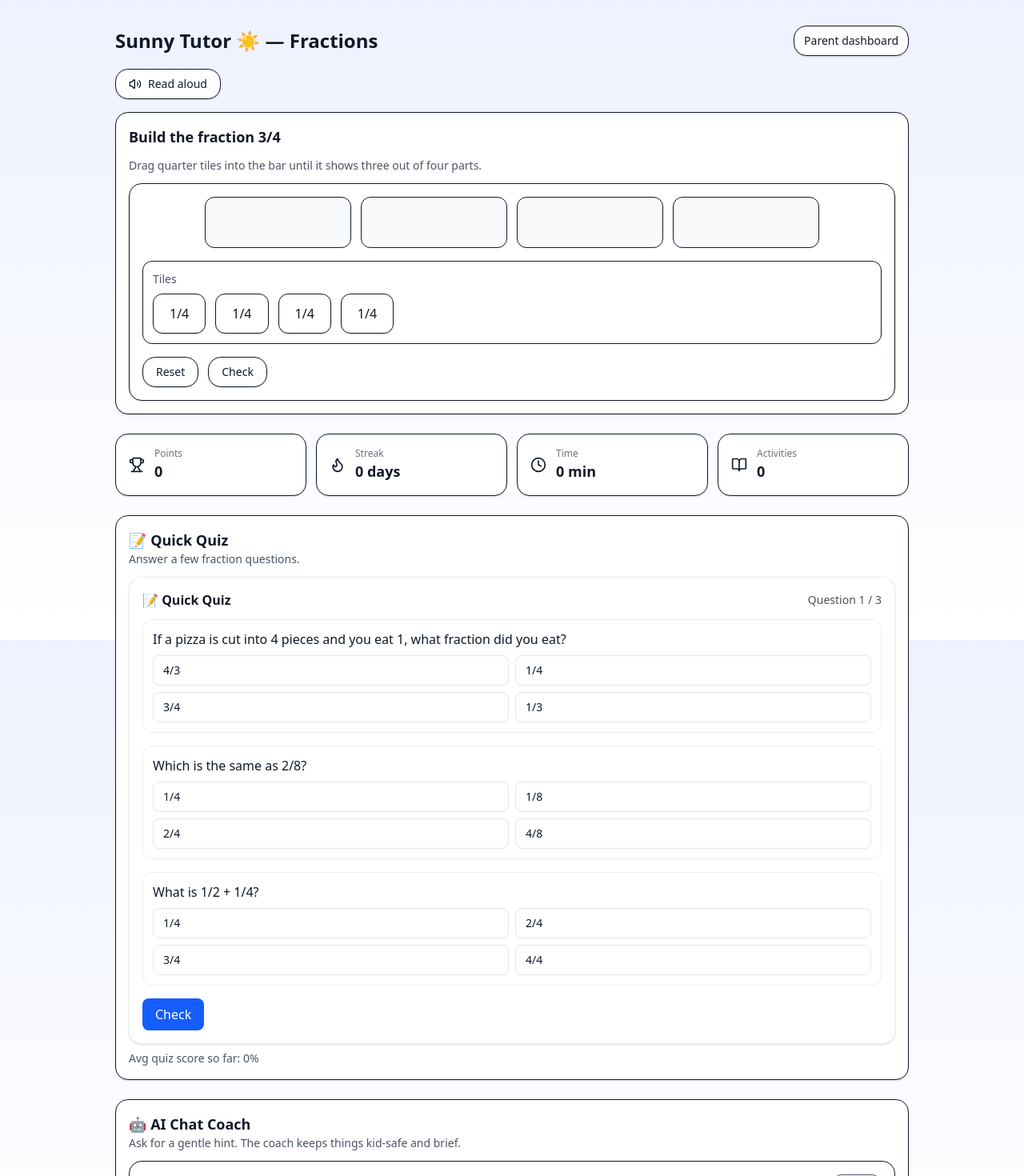
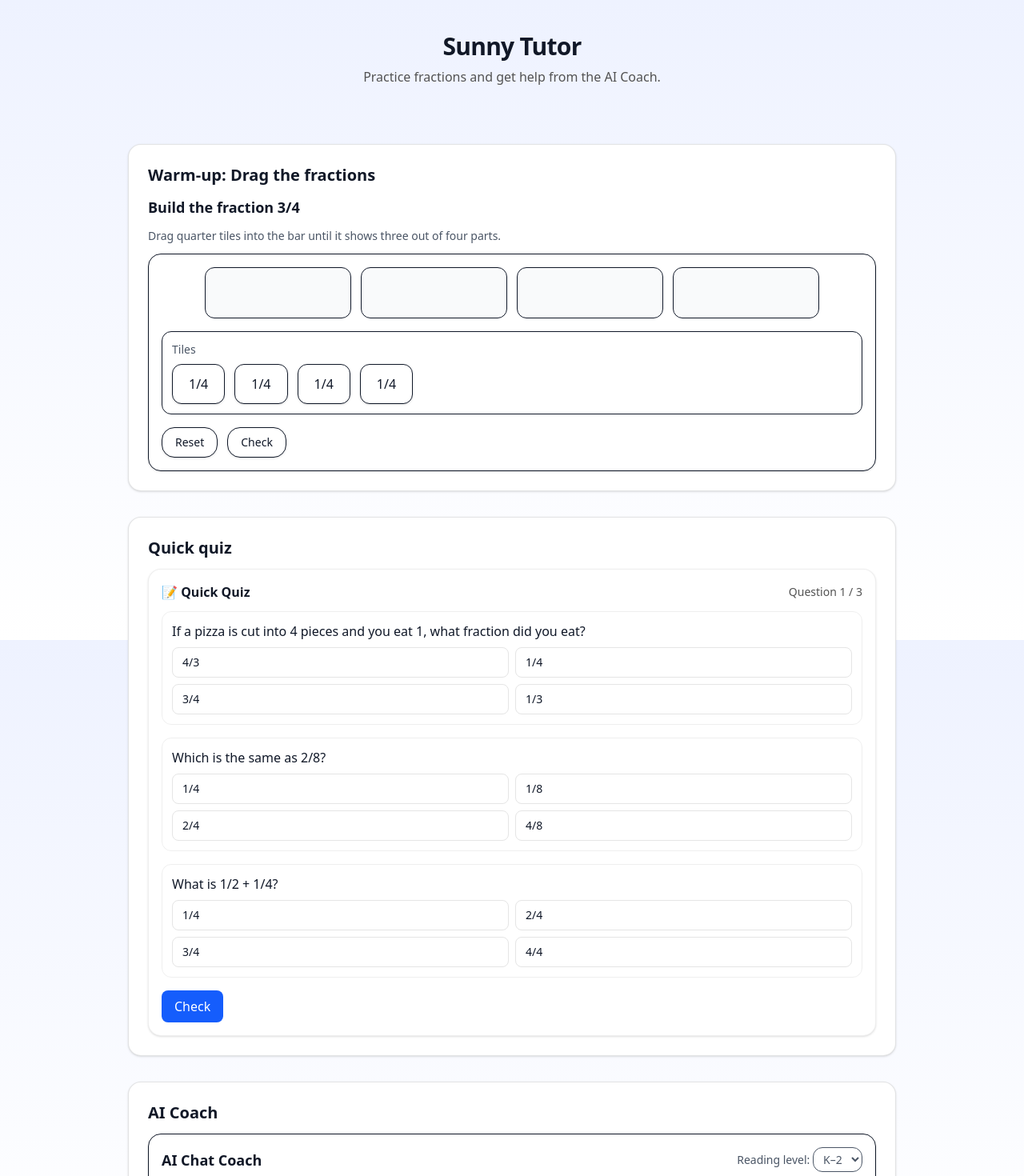
Before and after one commit to ssmgproductionz-cpu/sunnytutor-next, a Next.js app: page / in a window 1280 px wide. Shown: the top 1470 px of the page at 80% size. Built offline with nearby package versions, Linux system fonts and the light colour scheme.

Commit message:
fix: home page imports + local quiz data

```diff
--- a/src/app/page.tsx
+++ b/src/app/page.tsx
@@ -1,258 +1,69 @@
-'use client';
+// src/app/page.tsx
+import Link from 'next/link';
+import ChatCoach from '@/components/ChatCoach';
+import DragFractions from '@/components/DragFractions';
+import Quiz from '@/components/Quiz';
 
-import { useEffect, useMemo, useState } from 'react';
-import Link from 'next/link';
-import { Trophy, Clock, Flame, BookOpen } from 'lucide-react';
-import TTSButton from '@/components/TTSButton';
-import DragFractions from '@/components/DragFractions';
-import Quiz, { QuizQuestion } from '@/components/Quiz';
-import ChatCoach from '@/components/ChatCoach';
-
-/* ================= Progress (localStorage) ================= */
-
-type ProgressEntry = {
-  id: string;
-  type: 'lesson' | 'quiz';
-  title: string;
-  date: string;        // ISO
-  score?: number;      // expected 0..1 (normalized defensively)
-  minutes?: number;
+export const metadata = {
+  title: 'Sunny Tutor — Student Home',
+  description: 'Practice fractions and get help from the AI Coach.',
 };
 
-const STORAGE_KEY = 'sunnyTutor.progress.v1';
-
-function loadProgress(): ProgressEntry[] {
-  if (typeof window === 'undefined') return [];
-  try {
-    const raw = localStorage.getItem(STORAGE_KEY);
-    const arr = raw ? JSON.parse(raw) : [];
-    return Array.isArray(arr) ? arr.filter(Boolean) : [];
-  } catch {
-    return [];
-  }
-}
-
-function saveProgress(entry: ProgressEntry) {
-  if (typeof window === 'undefined') return;
-  const all = loadProgress();
-  all.push(entry);
-  localStorage.setItem(STORAGE_KEY, JSON.stringify(all));
-}
-
-// Normalize any stored score to 0..1
-function normalizeScore(s: unknown): number | null {
-  if (typeof s !== 'number' || !isFinite(s)) return null;
-  if (s < 0) return 0;
-  if (s <= 1) return s;         // already a fraction
-  if (s <= 100) return s / 100; // looks like a percent
-  return 1;                     // clamp absurd values
-}
-
-function ymd(d = new Date()) {
-  return d.toISOString().slice(0, 10);
-}
-
-function computeStreak(entries: ProgressEntry[]) {
-  if (!entries.length) return 0;
-  const days = new Set(entries.map(e => ymd(new Date(e.date))));
-  let streak = 0;
-  const base = new Date();
-  for (let i = 0; ; i++) {
-    const t = new Date(base);
-    t.setDate(base.getDate() - i);
-    if (days.has(ymd(t))) streak++;
-    else break;
-  }
-  return streak;
-}
-
-/* ================= Page ================= */
-
-export default function HomePage() {
-  const [items, setItems] = useState<ProgressEntry[]>([]);
-  const [sessionMinutes, setSessionMinutes] = useState(0); // live timer
-
-  // load existing progress on mount
-  useEffect(() => {
-    setItems(loadProgress());
-  }, []);
-
-  // live minutes on page (updates ~every 10s)
-  useEffect(() => {
-    const start = Date.now();
-    const id = setInterval(() => {
-      const mins = Math.floor((Date.now() - start) / 60000);
-      setSessionMinutes(mins);
-    }, 10000);
-    return () => clearInterval(id);
-  }, []);
-
-  const stats = useMemo(() => {
-    const totalMinutes = items.reduce((a, b) => a + (b.minutes ?? 0), 0);
-    const quizzes = items.filter(i => i.type === 'quiz');
-    const lessons = items.filter(i => i.type === 'lesson');
-
-    const normScores = quizzes
-      .map(q => normalizeScore(q.score))
-      .filter((x): x is number => x !== null);
-
-    const avgQuizPct = normScores.length
-      ? Math.round(
-          (normScores.reduce((a, b) => a + b, 0) / normScores.length) * 100
-        )
-      : 0;
-
-    // Simple points: lesson=50, quiz = normalized score * 100
-    const points =
-      lessons.length * 50 +
-      normScores.reduce((a, b) => a + Math.round(b * 100), 0);
-
-    const activities = items.length;
-
-    return {
-      points,
-      streak: computeStreak(items),
-      totalMinutes,
-      activities,
-      avgQuizPct,
-    };
-  }, [items]);
-
-  const quizQuestions: QuizQuestion[] = [
+// Keep this local so we don’t depend on a named export from Quiz.tsx
+const questions = [
   {
     id: 'q1',
-      prompt:
-        'If a pizza is cut into 4 pieces and you eat 1, what fraction did you eat?',
-      options: ['1/2', '1/4', '3/4', '4/4'],
-      answer: '1/4',
-      hint: 'You ate one out of four total pieces.',
+    prompt: 'What is 1/2 + 1/4?',
+    choices: ['1/4', '3/4', '1/2', '2/4'],
+    answerIndex: 1,
   },
   {
     id: 'q2',
-      prompt: 'Which is larger: 1/4 or 1/3?',
-      options: ['1/4', '1/3'],
-      answer: '1/3',
-      hint: 'Thirds are bigger than fourths.',
-    },
-    {
-      id: 'q3',
-      prompt: 'If you eat 3 out of 4 pieces, what fraction did you eat?',
-      options: ['4/3', '1/4', '3/4', '1/3'],
-      answer: '3/4',
-      hint: 'Three out of four is 3/4.',
+    prompt: 'Simplify 2/8',
+    choices: ['1/4', '2/4', '1/2', '3/4'],
+    answerIndex: 0,
   },
 ];
 
+export default function HomePage() {
   return (
-    <main className="max-w-5xl mx-auto px-4 py-8">
-      {/* Header row with Parent Dashboard link */}
-      <div className="flex items-center justify-between mb-4">
-        <h1 className="text-xl sm:text-2xl font-semibold">
-          Sunny Tutor ☀️ — Fractions
-        </h1>
-        <Link
-          href="/parent"
-          className="inline-flex items-center rounded-2xl border px-3 py-2 text-sm bg-white hover:bg-gray-50 shadow-sm"
-        >
-          Parent dashboard
-        </Link>
-      </div>
+    <main className="container-pg section-gap">
+      {/* Hero */}
+      <header className="py-10 text-center">
+        <h1 className="text-3xl font-semibold tracking-tight">Sunny Tutor</h1>
+        <p className="mt-2 text-neutral-600">
+          Practice fractions and get help from the AI Coach.
+        </p>
+      </header>
 
-      <div className="mb-4">
-        <TTSButton
-          text="Welcome to Sunny Tutor fractions! Let's learn and have fun."
-          className=""
-        />
-      </div>
-
-      {/* Drag & Drop – with completion hook */}
-      <section className="rounded-2xl border bg-white shadow-sm p-4 mb-6">
-        <DragFractions
-          onComplete={() => {
-            saveProgress({
-              id: `lesson-${Date.now()}`,
-              type: 'lesson',
-              title: 'Fractions — Build 3/4',
-              date: new Date().toISOString(),
-              minutes: sessionMinutes,
-            });
-            setItems(loadProgress()); // refresh stats
-          }}
-        />
+      {/* Warm-up */}
+      <section className="card p-6">
+        <h2 className="text-xl font-semibold mb-3">Warm-up: Drag the fractions</h2>
+        <DragFractions />
       </section>
 
-      {/* Stats */}
-      <section className="grid grid-cols-2 sm:grid-cols-4 gap-3 mb-6">
-        <div className="rounded-2xl border bg-white shadow-sm p-4 flex items-center gap-3">
-          <Trophy className="w-5 h-5" />
-          <div>
-            <div className="text-xs text-gray-500">Points</div>
-            <div className="text-lg font-semibold">{stats.points}</div>
-          </div>
-        </div>
-        <div className="rounded-2xl border bg-white shadow-sm p-4 flex items-center gap-3">
-          <Flame className="w-5 h-5" />
-          <div>
-            <div className="text-xs text-gray-500">Streak</div>
-            <div className="text-lg font-semibold">
-              {stats.streak} day{stats.streak === 1 ? '' : 's'}
-            </div>
-          </div>
-        </div>
-        <div className="rounded-2xl border bg-white shadow-sm p-4 flex items-center gap-3">
-          <Clock className="w-5 h-5" />
-          <div>
-            <div className="text-xs text-gray-500">Time</div>
-            <div className="text-lg font-semibold">
-              {stats.totalMinutes + sessionMinutes} min
-            </div>
-          </div>
-        </div>
-        <div className="rounded-2xl border bg-white shadow-sm p-4 flex items-center gap-3">
-          <BookOpen className="w-5 h-5" />
-          <div>
-            <div className="text-xs text-gray-500">Activities</div>
-            <div className="text-lg font-semibold">{stats.activities}</div>
-          </div>
-        </div>
-      </section>
-
-      {/* Quick Quiz */}
-      <section className="rounded-2xl border bg-white shadow-sm p-4 mb-6">
-        <h2 className="text-lg font-semibold">📝 Quick Quiz</h2>
-        <p className="text-sm text-gray-600">Answer a few fraction questions.</p>
-        <div className="mt-3">
-          <Quiz
-            questions={quizQuestions}
-            onFinish={(scorePct) => {
-              saveProgress({
-                id: `quiz-${Date.now()}`,
-                type: 'quiz',
-                title: 'Fractions — Quick Quiz',
-                date: new Date().toISOString(),
-                score: scorePct,          // 0..1 or 0..100; normalized in stats
-                minutes: sessionMinutes,  // real time spent this session
-              });
-              setItems(loadProgress());
-            }}
-          />
-          <p className="mt-2 text-sm text-gray-600">
-            Avg quiz score so far:{' '}
-            <span className="font-medium">{stats.avgQuizPct}%</span>
-          </p>
-        </div>
+      {/* Quiz */}
+      <section className="card p-6">
+        <h2 className="text-xl font-semibold mb-3">Quick quiz</h2>
+        <Quiz questions={questions} />
       </section>
 
       {/* AI Coach */}
-      <section className="rounded-2xl border bg-white shadow-sm p-4">
-        <h2 className="text-lg font-semibold">🤖 AI Chat Coach</h2>
-        <p className="text-sm text-gray-600">
-          Ask for a gentle hint. The coach keeps things kid-safe and brief.
-        </p>
-        <div className="mt-3">
+      <section className="card p-6">
+        <h2 className="text-xl font-semibold mb-3">AI Coach</h2>
         <ChatCoach />
+      </section>
+
+      {/* Footer links */}
+      <footer className="py-10 text-center text-sm text-neutral-500">
+        <div className="space-x-3">
+          <Link href="/about" className="hover:underline">About</Link>
+          <span>·</span>
+          <Link href="/privacy" className="hover:underline">Privacy</Link>
+          <span>·</span>
+          <Link href="/parent" className="hover:underline">Parent</Link>
         </div>
-      </section>
+      </footer>
     </main>
   );
 }
```
Lines whose indentation alone changed are shown as unchanged.
